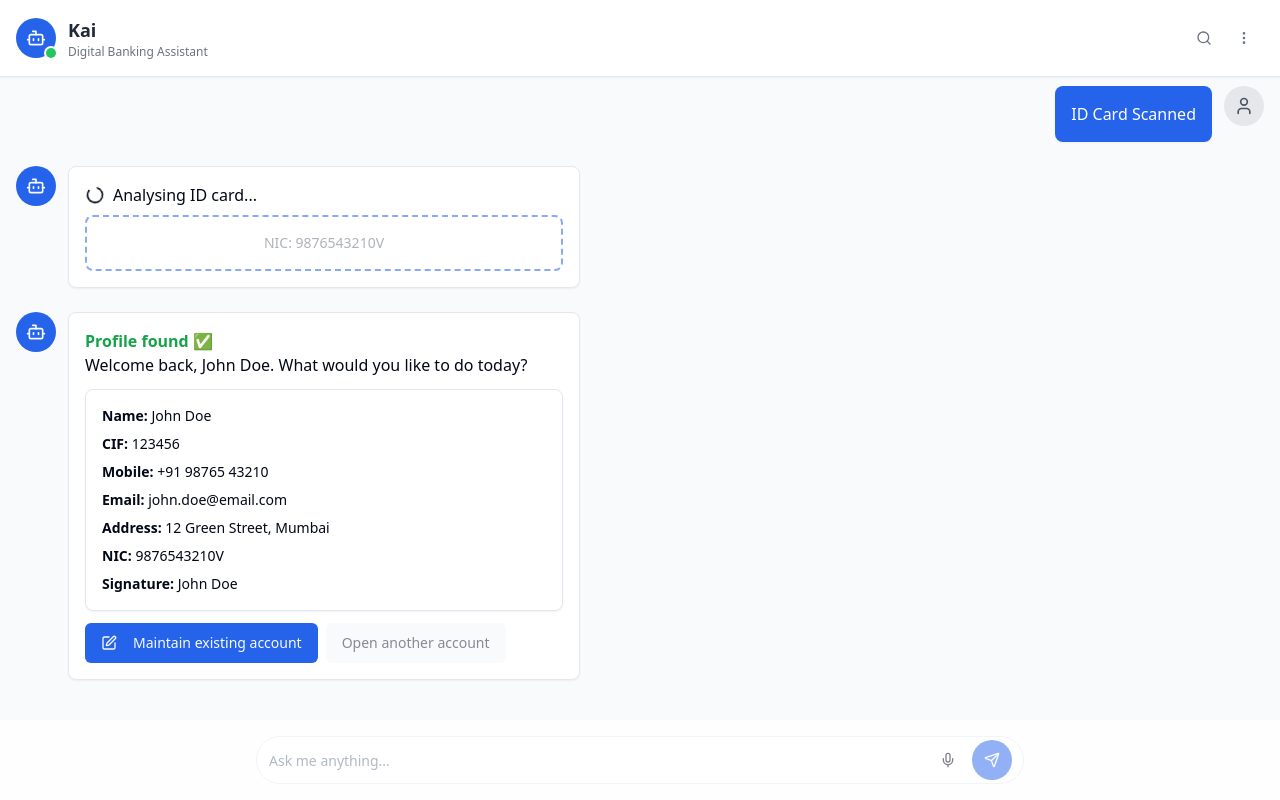
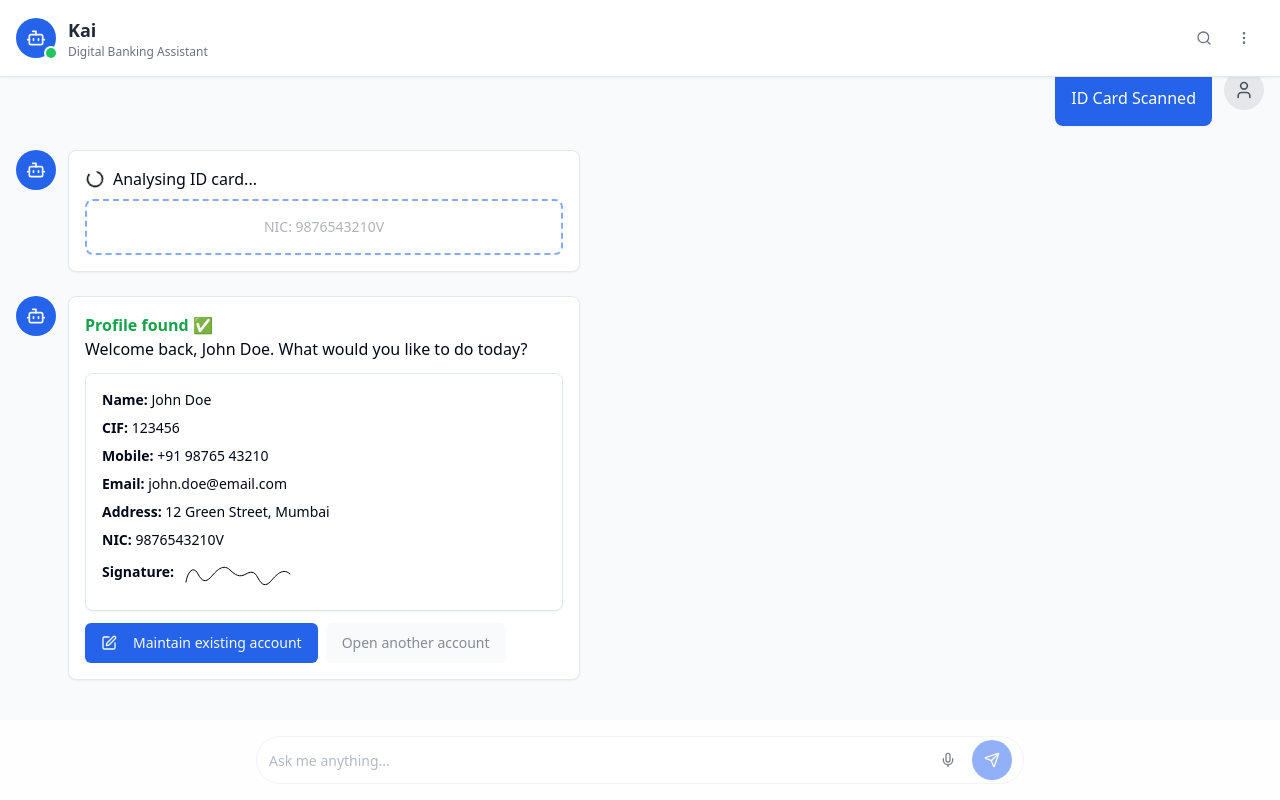
Before and after one commit to Sankalp017/app-banking, a React (Vite) app: page / in a window 1280 px wide. Both pictures are taken after a click on the button "Scan ID Card". Built offline with nearby package versions, Linux system fonts and the light colour scheme.

Commit message:
[dyad] Replace signature text with image - wrote 2 file(s)

```diff
--- a/src/pages/Chatbot.tsx
+++ b/src/pages/Chatbot.tsx
@@ -88,7 +88,10 @@ const Chatbot = () => {
                   <p><strong>Email:</strong> {userData.email}</p>
                   <p><strong>Address:</strong> {userData.address}</p>
                   <p><strong>NIC:</strong> {userData.nic}</p>
-                  <p><strong>Signature:</strong> {userData.signature}</p>
+                  <div className="flex items-start pt-1">
+                    <strong className="mr-2 whitespace-nowrap">Signature:</strong>
+                    <img src="/signature.svg" alt="User signature" className="h-10 -ml-1 -mt-2" />
+                  </div>
                 </CardContent>
               </Card>
             </ActionableMessage>
@@ -102,7 +105,16 @@ const Chatbot = () => {
                 <CardContent className="p-4 space-y-4">
                   <EditableField label="NIC" originalValue={userData.nic} currentValue={updatedData.nic} icon={<Fingerprint className="h-4 w-4 text-gray-500" />} onEdit={() => addBotMessage(<BotMessage>NIC updates are not yet supported.</BotMessage>)} />
                   <Separator />
-                  <EditableField label="Signature" originalValue={userData.signature} currentValue={updatedData.signature} icon={<PenSquare className="h-4 w-4 text-gray-500" />} onEdit={() => addBotMessage(<BotMessage>Signature updates are not yet supported.</BotMessage>)} />
+                  <div className="flex justify-between items-center">
+                    <div className="flex items-center gap-3">
+                      <PenSquare className="h-4 w-4 text-gray-500" />
+                      <div>
+                        <p className="text-sm font-medium">Signature</p>
+                        <img src="/signature.svg" alt="User signature" className="h-10" />
+                      </div>
+                    </div>
+                    <Button size="sm" variant="ghost" onClick={() => addBotMessage(<BotMessage>Signature updates are not yet supported.</BotMessage>)}><Edit className="h-4 w-4" /></Button>
+                  </div>
                   <Separator />
                   <EditableField label="Physical Address" originalValue={userData.address} currentValue={updatedData.address} icon={<MapPin className="h-4 w-4 text-gray-500" />} onEdit={() => setStep('UPDATE_ADDRESS')} completed={completedUpdates.has('address')} />
                   <Separator />
```
Also changed, not shown: public/signature.svg (added).
